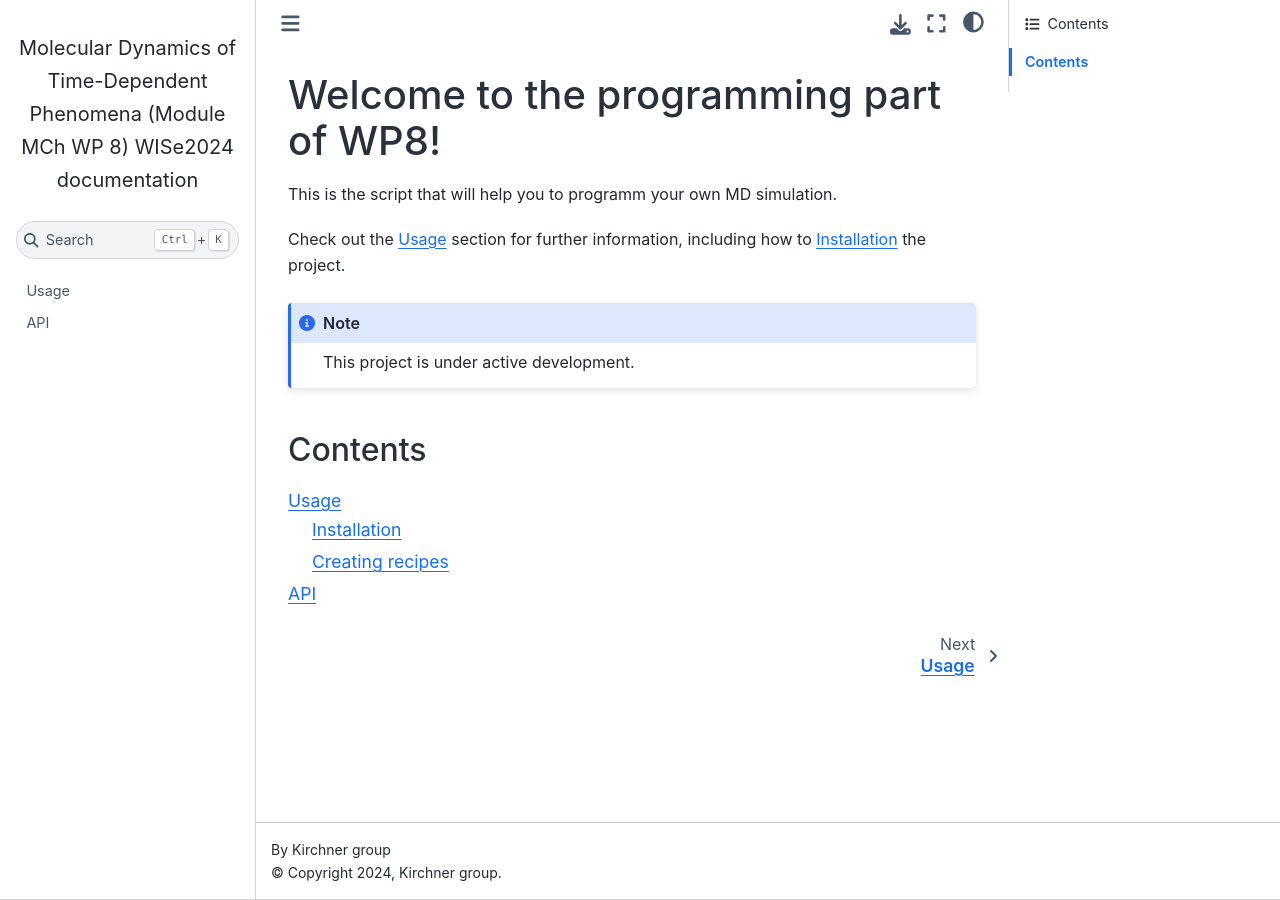
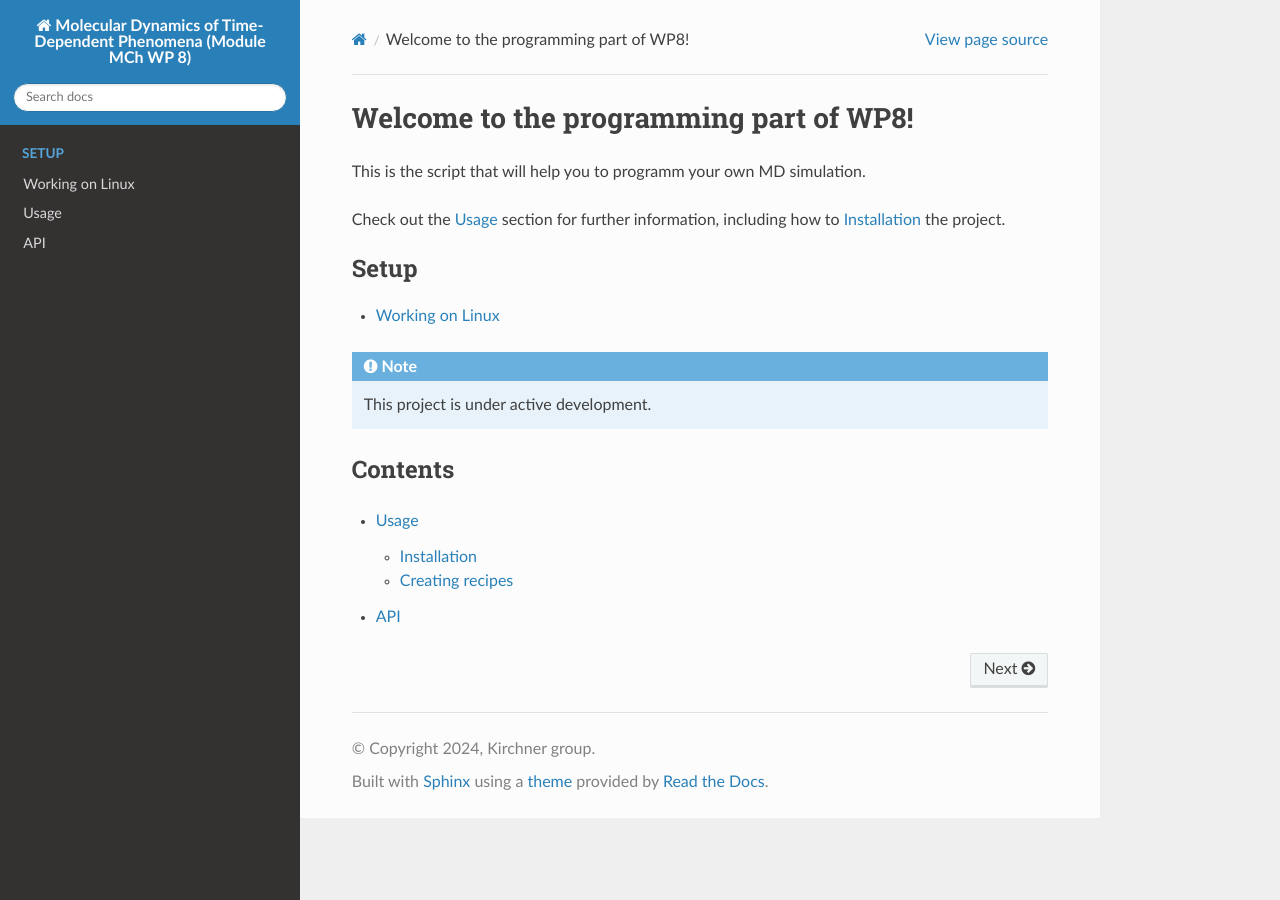
Before and after one commit to Katrin-Drys/WP8_programming, a Sphinx documentation site: the page built from docs/source/index.rst, in a window 1280 px wide. Built offline with Sphinx 7.4.7 and the Read the Docs theme 3.1.0, drawn with Linux system fonts in a browser that asks for light colours.

Commit message:
tried to make a new file (working on linux)

```diff
--- a/docs/source/conf.py
+++ b/docs/source/conf.py
@@ -29,7 +29,7 @@ templates_path = ['_templates']
 
 # -- Options for HTML output
 
-html_theme = 'sphinx_book_theme'
+html_theme = 'sphinx_rtd_theme'
 
 # -- Options for EPUB output
 epub_show_urls = 'footnote'
--- a/docs/source/index.rst
+++ b/docs/source/index.rst
@@ -6,6 +6,12 @@ MD simulation.
 
 Check out the :doc:`usage` section for further information, including
 how to :ref:`installation` the project.
+
+.. toctree::
+   :maxdepth: 3
+   :caption: Setup
+
+   01_working_on_linux
 
 .. note::
 
```
Also changed, not shown: docs/source/01_working_on_linux.rst (added, +14 -0 lines).
